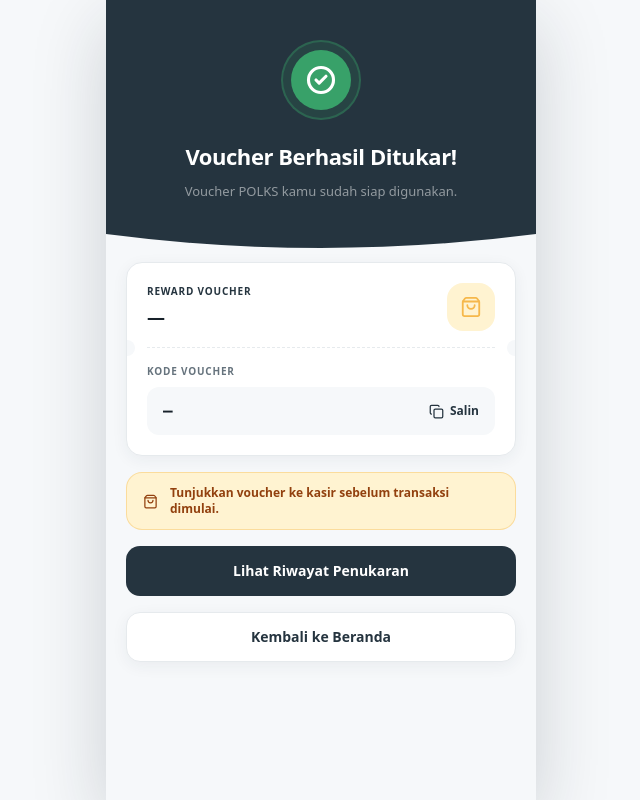
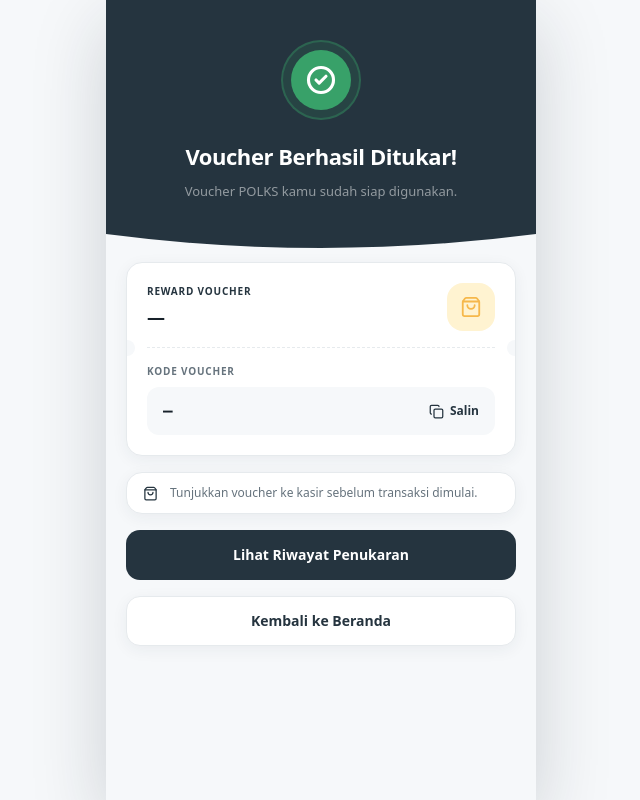
Before and after one commit to sandrianuriyaz/crm-cafe, a Next.js app in the folder frontend/: page /voucher-success in a window 1280 px wide. Shown: the whole page, without its empty margins (319-959 px from the left). Built offline with nearby package versions, Linux system fonts and the light colour scheme; no server answers.

Commit message:
refactor(ui): notice voucher-success jadi netral (hapus amber)

```diff
--- a/frontend/src/app/voucher-success/page.tsx
+++ b/frontend/src/app/voucher-success/page.tsx
@@ -119,9 +119,9 @@ export default function VoucherSuccessPage() {
           </div>
 
           {/* Notice */}
-          <div className="flex items-center gap-3 rounded-2xl border border-[rgba(246,184,75,0.4)] bg-polks-point-soft px-4 py-3">
-            <ShoppingBag size={15} color="#92400E" className="shrink-0" />
-            <p className="text-xs font-semibold text-[#92400E]">
+          <div className="flex items-center gap-3 rounded-2xl border border-polks-border bg-white px-4 py-3">
+            <ShoppingBag size={15} color="#25343F" className="shrink-0" />
+            <p className="text-xs font-medium text-polks-muted">
               Tunjukkan voucher ke kasir sebelum transaksi dimulai.
             </p>
           </div>
```
